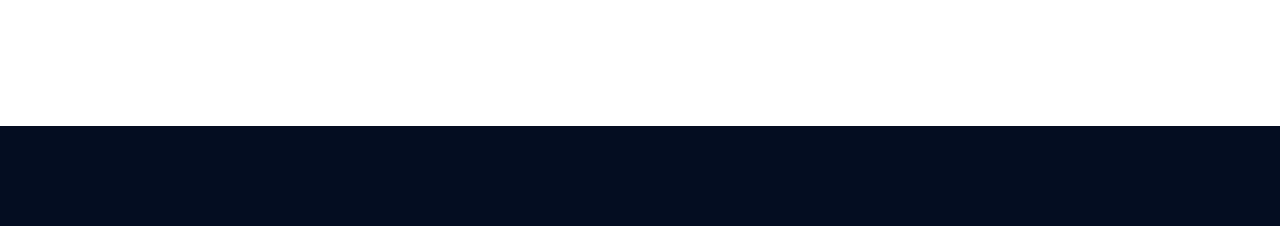
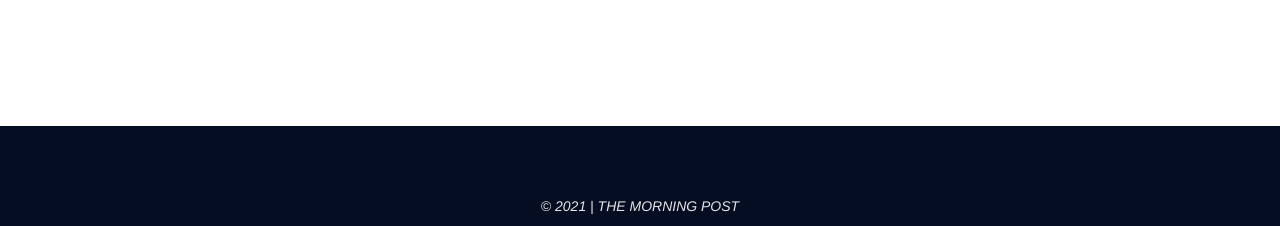
Before and after one commit to Kwathuta/the-morning-post, a Flask app: template app/templates/index.html in a window 1280 px wide. Shown: the part 974-1200 px from the top of the page. Run offline with Flask 2, Linux system fonts and the light colour scheme; the template is opened without the code that fills it, so the values that code supplies are empty; some libraries are stand-ins or nearby versions.

Commit message:
adding copyright

```diff
--- a/app/static/css/styles.css
+++ b/app/static/css/styles.css
@@ -92,8 +92,12 @@ a:hover {
 }
 
 footer {
+  display: flex;
+  align-items: flex-end;
+  justify-content: center;
   height: 100px;
   background: #040d21;
+  color: #e5e5e5;
 }
 
 /* Styling Articles */
--- a/app/templates/articles.html
+++ b/app/templates/articles.html
@@ -6,5 +6,9 @@ super() }}
   <h1 style="font-family: 'Poppins', san-serif">Latest News</h1>
   {{macro.listArticles(articles)}}
 </div>
-<footer></footer>
+<footer>
+  <p style="text-align: center; font-style: italic">
+    &copy; 2021 | THE MORNING POST
+  </p>
+</footer>
 {% endblock%}
--- a/app/templates/index.html
+++ b/app/templates/index.html
@@ -14,5 +14,9 @@ super() }}
   </div>
 </div>
 <div class="content-section">{{macro.listSources(sources)}}</div>
-<footer></footer>
+<footer>
+  <p style="text-align: center; font-style: italic">
+    &copy; 2021 | THE MORNING POST
+  </p>
+</footer>
 {%endblock%}
```
Also changed, not shown: requirements.txt (deleted, +0 -18 lines).
